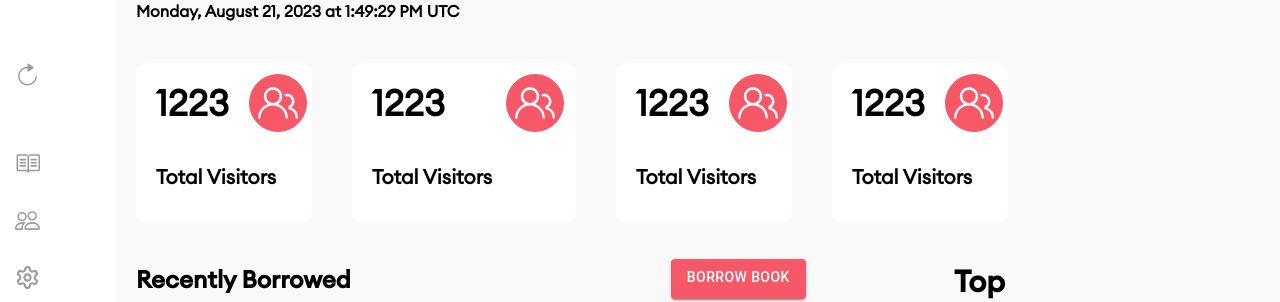
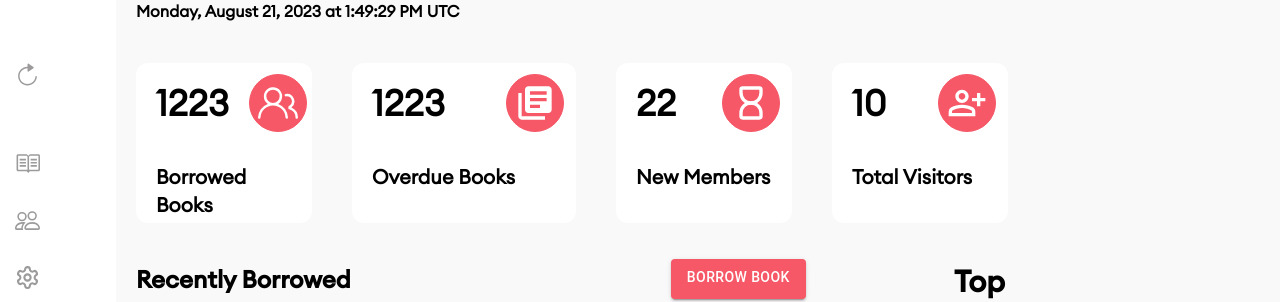
Before and after one commit to skkyfallen/library-app, a React (Create React App) app: page /dashboard in a window 1280 px wide. Shown: the part 177-479 px from the top of the page. Built offline with nearby package versions, Linux system fonts and the light colour scheme; no server answers.

Commit message:
fixed top choices

```diff
--- a/src/Components/Borrow/BorrowForm.js
+++ b/src/Components/Borrow/BorrowForm.js
@@ -33,6 +33,8 @@ const BorrowForm = () => {
       )
       .then((response) => {
         console.log(response.data);
+        toast.success("Book Borrowed Successfully");
+        setLoading(false);
       })
       .catch((error) => {
         console.log(error.response);
--- a/src/Components/Dashboard/Lists.js
+++ b/src/Components/Dashboard/Lists.js
@@ -111,13 +111,20 @@ const Lists = () => {
             <p className="font-bold text-3xl pt-10">Top Choices</p>
             <div>
               {books ? (
-                <div className="flex flex-col pl-10 pt-5">
-                  {books.map((book) => (
-                    <div className="flex flex-col mb-10">
-                      <p className="font-bold">{book.title}</p>
-                      <p className="font-regular text-slate-400">
-                        {book.author}
-                      </p>
+                <div className="grid grid-cols-2 pl-10 pt-5">
+                  {books.slice(0, 4).map((book) => (
+                    <div className="mb-10 grid grid-cols-2">
+                      <div className="">
+                        <img
+                          src={book.image}
+                          alt="Books"
+                          className="w-9/12 h-44 sm:h-44"
+                        />
+                        <p className="font-bold">{book.title}</p>
+                        <p className="font-regular text-slate-400">
+                          {book.author}
+                        </p>
+                      </div>
                     </div>
                   ))}
                 </div>
--- a/src/Components/Dashboard/SummaryCards.js
+++ b/src/Components/Dashboard/SummaryCards.js
@@ -1,5 +1,7 @@
 import React from "react";
 import { GoPeople } from "react-icons/go";
+import { MdLibraryBooks, MdOutlinePersonAddAlt } from "react-icons/md";
+import { TbHourglassEmpty } from "react-icons/tb";
 const SummaryCards = () => {
   return (
     <div className="flex">
@@ -10,31 +12,31 @@ const SummaryCards = () => {
             <GoPeople size={40} color={"#ffffff"} />
           </div>
         </div>
-        <p className="font-regular font-bold text-xl p-5">Total Visitors</p>
+        <p className="font-regular font-bold text-xl p-5">Borrowed Books</p>
       </div>
       <div className="bg-white rounded-xl  h-40  lg:w-56 2xl:w-96 md:w-64 mt-10 mr-10">
         <div className="flex flex-row items-center justify-between">
           <p className="font-regular font-bold text-4xl p-5">1223</p>
           <div className="border border-libraryOrange bg-libraryOrange rounded-full p-2 mr-3">
-            <GoPeople size={40} color={"#ffffff"} />
+            <MdLibraryBooks size={40} color={"#ffffff"} />
           </div>
         </div>
-        <p className="font-regular font-bold text-xl p-5">Total Visitors</p>
+        <p className="font-regular font-bold text-xl p-5">Overdue Books</p>
       </div>
       <div className="bg-white rounded-xl h-40  lg:w-44 2xl:w-96 md:w-64 mt-10 mr-10">
         <div className="flex flex-row items-center justify-between">
-          <p className="font-regular font-bold text-4xl p-5">1223</p>
+          <p className="font-regular font-bold text-4xl p-5">22</p>
           <div className="border border-libraryOrange bg-libraryOrange rounded-full p-2 mr-3">
-            <GoPeople size={40} color={"#ffffff"} />
+            <TbHourglassEmpty size={40} color={"#ffffff"} />
           </div>
         </div>
-        <p className="font-regular font-bold text-xl p-5">Total Visitors</p>
+        <p className="font-regular font-bold text-xl p-5">New Members</p>
       </div>
       <div className="bg-white rounded-xl h-40  lg:w-44 2xl:w-96 md:w-64 mt-10 mr-10 ">
         <div className="flex flex-row items-center justify-between">
-          <p className="font-regular font-bold text-4xl p-5">1223</p>
+          <p className="font-regular font-bold text-4xl p-5">10</p>
           <div className="border border-libraryOrange bg-libraryOrange rounded-full p-2 mr-3">
-            <GoPeople size={40} color={"#ffffff"} />
+            <MdOutlinePersonAddAlt size={40} color={"#ffffff"} />
           </div>
         </div>
         <p className="font-regular font-bold text-xl p-5">Total Visitors</p>
--- a/src/Components/Return/ReturnForm.js
+++ b/src/Components/Return/ReturnForm.js
@@ -33,7 +33,7 @@ const ReturnForm = () => {
       .then((response) => {
         console.log(response.data);
         setLoading(false);
-        toast.success("Successful!");
+        toast.success("Book returned!");
       })
       .catch((error) => {
         console.log(error.response);
--- a/src/Views/Auth/SignUp.js
+++ b/src/Views/Auth/SignUp.js
@@ -55,7 +55,9 @@ const SignUp = () => {
           <h1 className="text-white font-regular text-3xl flex p-10 sm:p-2 sm:texl-xl">
             Get Started with
           </h1>
-          <h1 className="text-white text-4xl p-10 sm:p-3 sm:text-2xl">Library - Manager</h1>
+          <h1 className="text-white text-4xl p-10 sm:p-3 sm:text-2xl">
+            Library - Manager
+          </h1>
           <p className="text-white text-xl px-10 sm:px-3 sm:py-20 ">
             Your all in one Library Assistant
           </p>
@@ -74,13 +76,15 @@ const SignUp = () => {
           <div className="border-2 border-white ml-5 mr-2"></div>
         </div>
         <div className="bg-white w-7/12 rounded-xl">
-          <h1 className="text-black font-bold xl:text-3xl pt-10 pl-10 sm:pt-2 sm:pl-2 sm:text-2xl">Sign Up</h1>
+          <h1 className="text-black font-bold xl:text-3xl pt-10 pl-10 sm:pt-2 sm:pl-2 sm:text-2xl">
+            Sign Up
+          </h1>
           <p className="xl:p-5 sm:p-2 ">Library Name</p>
           <input
             type="text"
             value={libraryName}
             onChange={(event) => setLibraryName(event.target.value)}
-            placeholder="Enter your first name"
+            placeholder="Enter the library name"
             className="p-5 ml-5 w-8/12 sm:h-10 xl:h-14  rounded-lg bg-slate-100"
           />
           <p className="xl:p-5 sm:p-2">Email-address</p>
```
